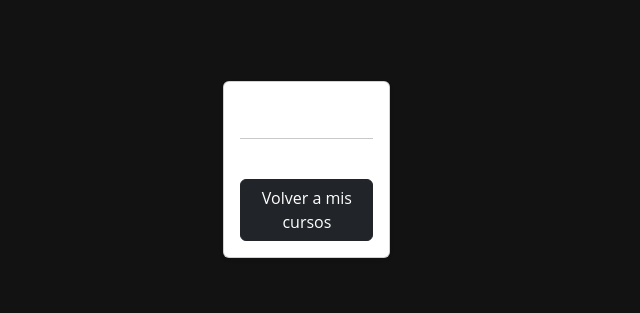
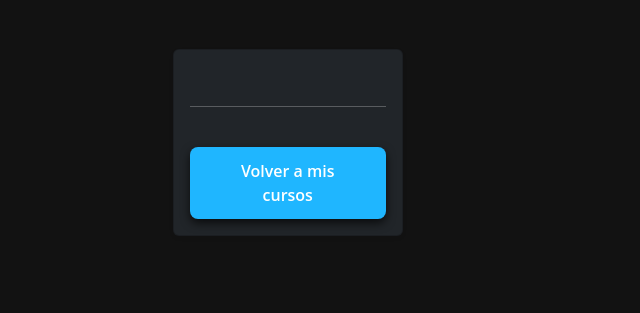
Before and after one commit to ROBER91191/Api-MYSQL, a Flask app: template templates/detalle_curso.html in a window 1280 px wide. Shown: the part 79-392 px from the top of the page, without its empty margins (0-640 px from the left). Run offline with Flask 3, Linux system fonts and the light colour scheme; the template is opened without the code that fills it, so the values that code supplies are empty; the visitor is signed in with stand-in values (Sample User, id 1).

Commit message:
Better style

```diff
--- a/templates/detalle_curso.html
+++ b/templates/detalle_curso.html
@@ -1,11 +1,11 @@
 {% extends "layout.html" %}
 
 {% block content %}
-<div class="container mt-5">
-  <div class="row">
+<div class="container-fluid mt-5 px-0 bg-bootstrap-dark">
+  <div class="row gx-2">
     <!-- Sidebar -->
-    <aside class="col-md-3 mb-4">
-      <div class="card shadow-sm sticky-top">
+    <aside class="col-md-3 mb-4" style="padding-left: 0;">
+      <div class="card shadow-sm sticky-top bg-dark text-white">
         {% if curso.imagen_url %}
         <img src="{{ curso.imagen_url }}" class="card-img-top rounded-top" alt="Imagen del curso {{ curso.nombre }}">
         {% endif %}
@@ -15,12 +15,12 @@
           <hr>
           <div class="list-group list-group-flush">
             {% for seccion in contenido.secciones %}
-            <a href="#seccion-{{ seccion.seccion_id }}" class="list-group-item list-group-item-action">
+            <a href="#seccion-{{ seccion.seccion_id }}" class="list-group-item list-group-item-action bg-dark text-white">
               {{ seccion.titulo }}
             </a>
             {% endfor %}
           </div>
-          <a href="{{ url_for('mis_cursos') }}" class="btn btn-dark mt-4 w-100">
+          <a href="{{ url_for('mis_cursos') }}" class="btn btn-primary mt-4 w-100">
             <i class="fas fa-arrow-left"></i> Volver a mis cursos
           </a>
         </div>
@@ -28,14 +28,14 @@
     </aside>
 
     <!-- Contenido principal -->
-    <section class="col-md-9">
+    <section class="col-md-9 bg-bootstrap-dark text-white" style="padding-left: 2rem;">
       {% for seccion in contenido.secciones %}
       <div id="seccion-{{ seccion.seccion_id }}" class="mb-5">
         <h2 class="mb-4 border-bottom pb-2">{{ seccion.titulo }}</h2>
         <div class="row">
         {% for tema in seccion.temas %}
           <div class="col-12 mb-3">
-            <div class="card h-100 shadow-sm">
+            <div class="card h-100 shadow-sm bg-dark text-white">
               <div class="card-body">
                 <h5 class="card-title">{{ tema.titulo }}</h5>
                 <div class="d-flex justify-content-between mb-3">
@@ -50,8 +50,8 @@
                   </video>
                 </div>
                 {% else %}
-                <div class="p-3 bg-light rounded">
-                  <a href="{{ tema.url_contenido }}" class="btn btn-dark" target="_blank">
+                <div class="p-3 bg-light rounded bg-dark text-white">
+                  <a href="{{ tema.url_contenido }}" class="btn btn-primary" target="_blank">
                     <i class="fas fa-file-pdf"></i> Ver material
                   </a>
                 </div>
```
